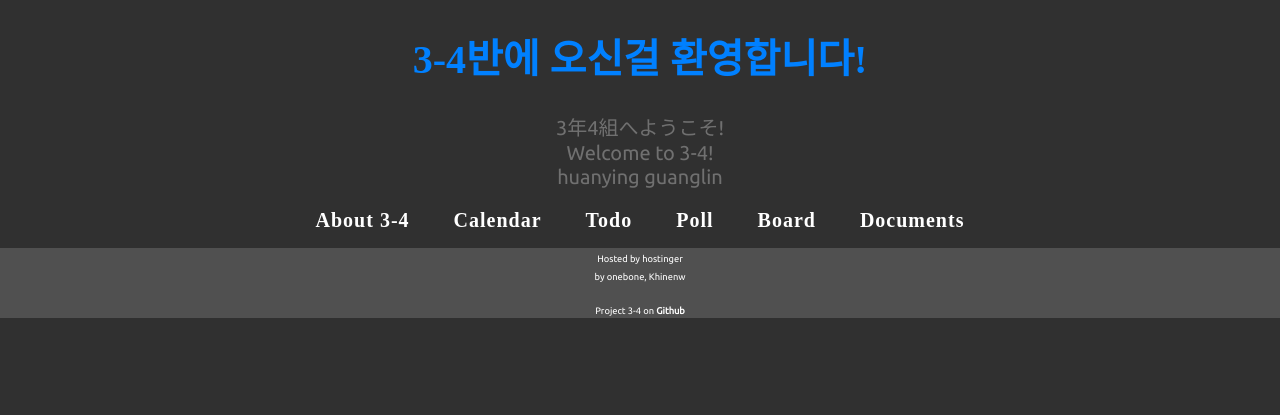
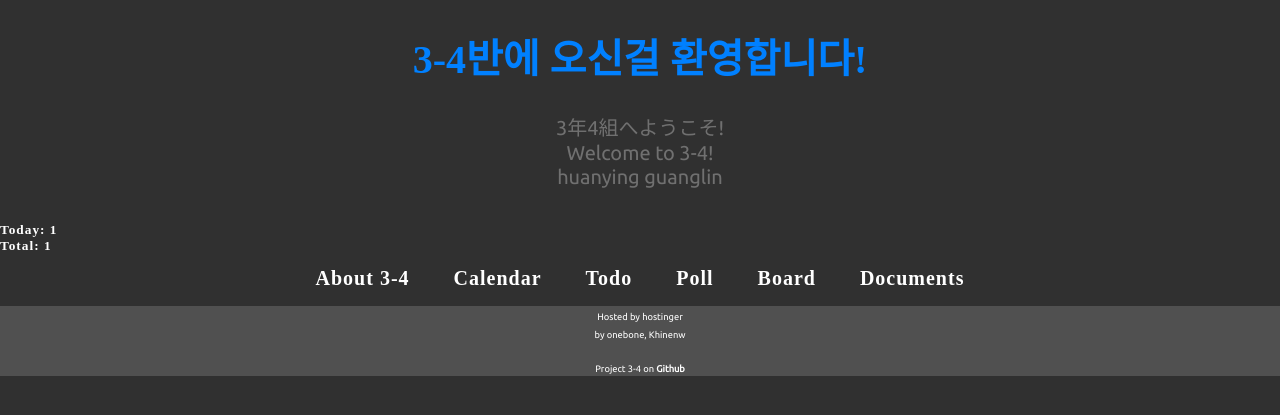
Before and after one commit to eoeun/eoeun.github.io, a PHP site: page / in a window 1280 px wide. Shown: the top 415 px of the page. Run offline with PHP 8.4, Linux system fonts and the light colour scheme; data that the repository does not hold is empty; some libraries are stand-ins or nearby versions; some web fonts are replaced.

Commit message:
Fully added total, today feature

```diff
--- a/index.html
+++ b/index.html
@@ -15,6 +15,17 @@
 	<script type="text/javascript">
 	const WELCOME = "환영합니다!\nここへようこそ！\nhuanying guanglin\nThis page is under construction.";
 
+	function fileExists(url) {
+    if(url){
+        var req = new XMLHttpRequest();
+        req.open('GET', url, false);
+        req.send();
+        return req.status==200;
+    } else {
+        return false;
+    }
+}
+
 	function write(n, c){
 		if(n === undefined) return;
 		$.ajax({
@@ -28,28 +39,36 @@
 		});
 	}
 
-	function read(n){
+	function read(n, f){
 		n = "data_"+n;
+
+		if(!fileExists("http://localhost/"+n)){
+			f(null);
+			return;
+		}
+
 		jQuery.get(n, function(data) {
-			return data;
+			f(data);
 		});
 	}
 
 	window.onload = function(){
-		var todayText = document.getElementById("today_text");
-		var time = new Date().getTime();
-		var t;
+		resizeScreen();
 
-		resizeScreen();
 		read("count.txt", function(data){
+			var todayText = document.getElementById("today_text");
+			var time = new Date().getTime();
+			var t;
 			var today, total;
 
-			if(data == null){
+			if(data === null){
 				today = 0;
 				total = 0;
+				t = new Date().getTime();
 			}else{
 				var count = data.split(",");
 				t = parseInt(count[2]);
+
 				if(time - 86400000 > t){
 					today = 0;
 					t = time;
@@ -63,7 +82,8 @@
 			write("count.txt", today+','+total+','+t);
 
 			todayText.innerHTML = "Today: "+today+"<br>Total: "+total;
-	};
+		});
+	}
 	</script>
 
 	<script src="showMenu.js"></script>
@@ -78,6 +98,9 @@
 				Welcome to 3-4!
 				<br>
 				huanying guanglin </p>
+				<div style="float: left;" id="header_counter">
+					<p id="today_text" style="text-align:left">Today: <br>Total:</p>
+				</div>
 		</header>
 
 		<nav id = "navigation">
--- a/mainStyle.css
+++ b/mainStyle.css
@@ -64,6 +64,15 @@ body{
 	text-align: center;
 }
 
+#header_counter p{
+	font-family: "NanumGothic";
+	font-size: 10pt;
+	letter-spacing: 1px;
+	text-decoration: none;
+	color: #FFFFFF;
+	font-weight: bold
+}
+
 #footer {
 	background: #505050;
 	text-align: center;
```
